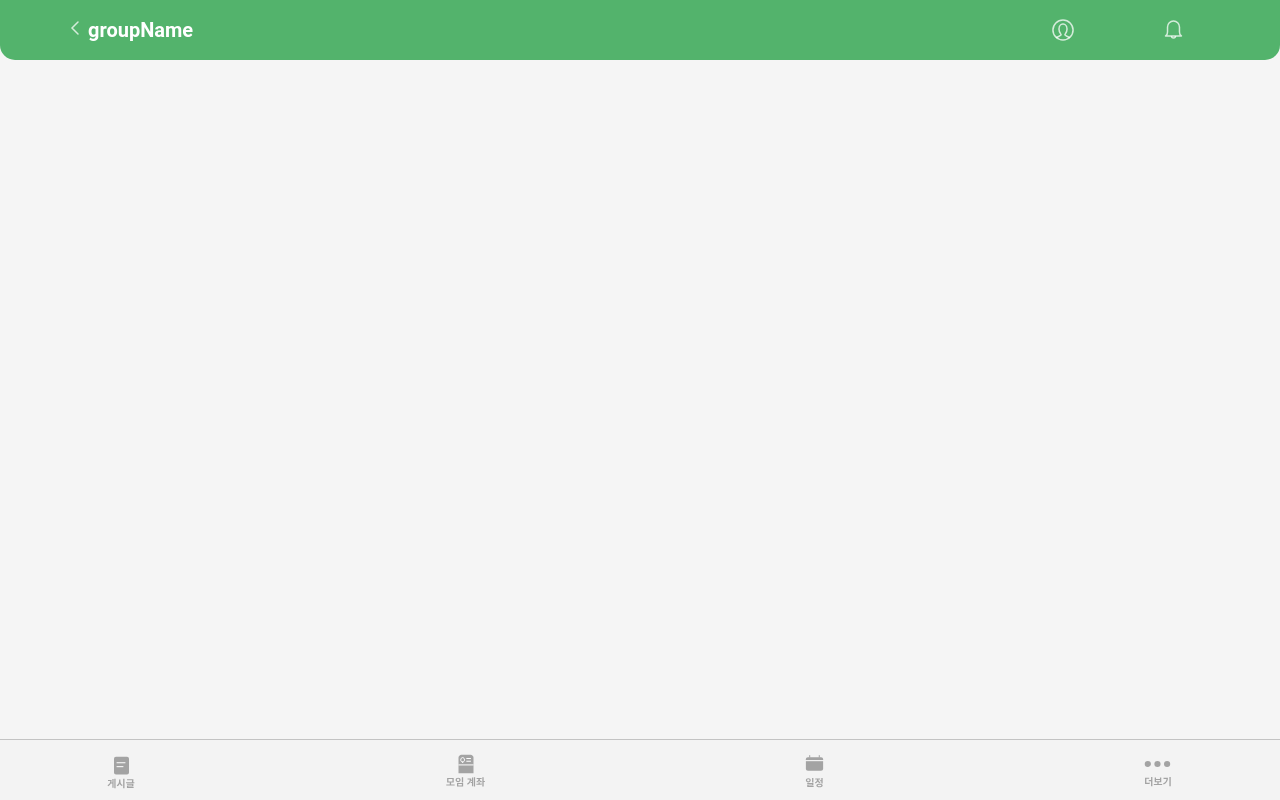
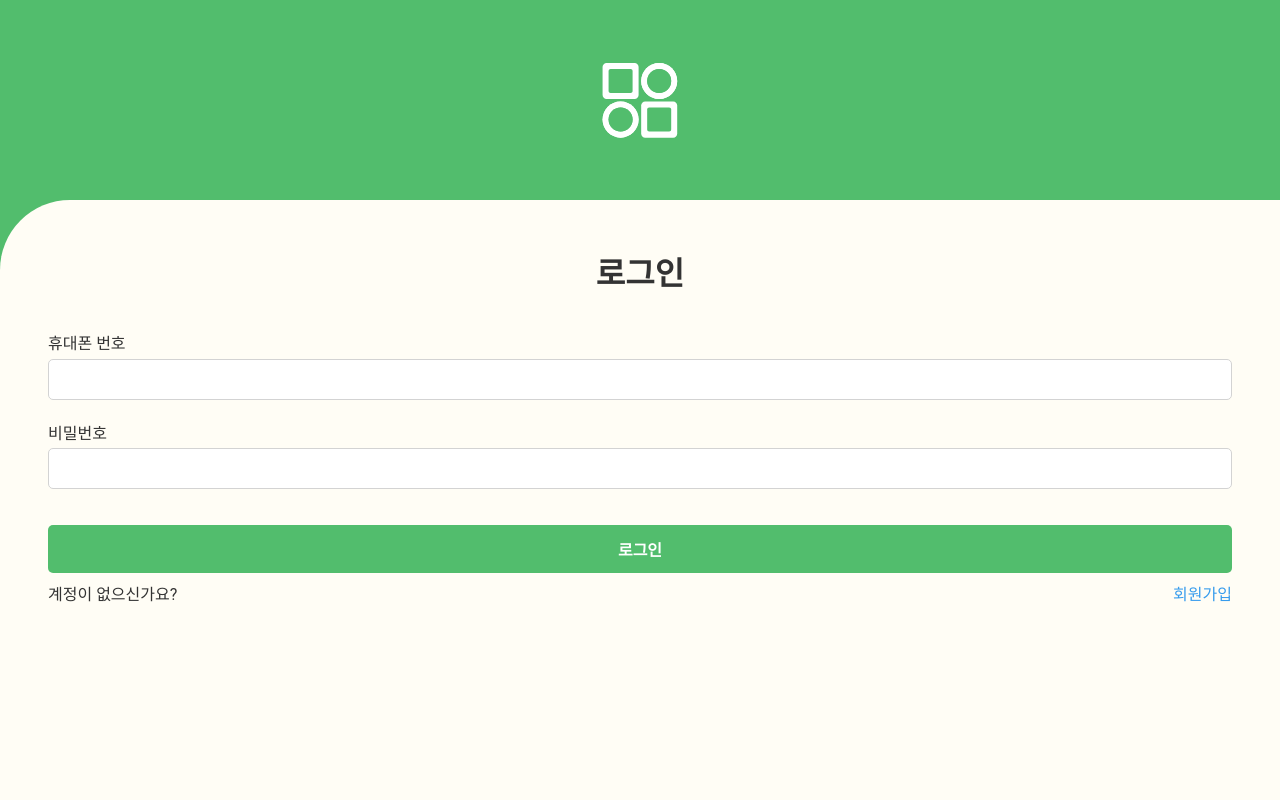
Before and after one commit to JJOK97/more-more, a React (Vite) app in the folder frontend/: page /login in a window 1280 px wide. Before the commit this address had no page. Built offline with nearby package versions, Linux system fonts and the light colour scheme; a web font is replaced by a local one.

Commit message:
design: 로그인 페이지 디자인 (design/login/S11P21A605-371)

```diff
--- /dev/null
+++ b/frontend/src/assets/css/user/login.css
@@ -0,0 +1,127 @@
+.login-container {
+	position: fixed;
+	top: 0;
+	left: 0;
+	right: 0;
+	bottom: 0;
+	background-color: #52bd6d;
+}
+
+.login-logo {
+	width: 100%;
+	height: 25vh;
+	display: flex;
+	align-items: center;
+	justify-content: center;
+}
+
+.login-lgo img {
+	width: 3.75rem;
+	height: 3.75rem;
+}
+
+.login-area {
+	padding: 0 3rem;
+	width: auto;
+	height: 75vh;
+	background-color: #fffdf5;
+	border-radius: 70px 0 0 0;
+	display: flex;
+	flex-direction: column;
+	align-items: center;
+}
+
+.login-text {
+	font-size: 2rem;
+	font-weight: bold;
+	margin-top: 3rem;
+}
+
+.info-container {
+	margin-top: 2.25rem;
+	width: 100%;
+}
+
+.info-phone {
+	display: flex;
+	flex-direction: column;
+	width: 100%;
+	margin-bottom: 1.25rem;
+}
+
+.info-phone input {
+	height: 1.45rem;
+	border-radius: 5px;
+	border: 0.25px solid lightgray;
+	color: rgb(94, 94, 94);
+	font-size: 0.8rem;
+	padding: 0.5rem;
+	margin-top: 0.285rem;
+}
+
+.info-password {
+	display: flex;
+	flex-direction: column;
+	width: 100%;
+}
+
+.info-password input {
+	height: 1.45rem;
+	border-radius: 5px;
+	border: 0.25px solid lightgray;
+	color: rgb(94, 94, 94);
+	font-size: 0.75rem;
+	padding: 0.5rem;
+	margin-top: 0.25rem;
+}
+
+.button-container {
+	display: flex;
+	justify-content: center;
+	margin-top: 2.25rem;
+	width: 100%;
+}
+
+.signup-link {
+	width: 100%;
+	display: flex;
+	justify-content: space-between;
+	margin-top: 0.5rem;
+}
+
+.login-button {
+	width: 100%;
+	height: 3rem;
+	border-radius: 5px;
+	border: none;
+	background-color: #52bd6d;
+	color: white;
+	font-weight: bold;
+	font-size: 1rem;
+	padding: 0.175rem;
+}
+
+.signup-button {
+	text-decoration: none;
+	color: #379ced;
+}
+
+.info-phone input:focus,
+.info-password input:focus {
+	outline: none;
+	border-color: #52bd6d;
+	box-shadow: 0 0 0 2px rgba(82, 189, 109, 0.2);
+	transition: all 0.3s ease;
+	color: #000000;
+}
+
+.info-phone input:focus::placeholder,
+.info-password input:focus::placeholder {
+	color: #52bd6d;
+	opacity: 0.7;
+}
+
+.info-phone input:focus + label,
+.info-password input:focus + label {
+	color: #52bd6d;
+}
--- a/frontend/src/components/common/GroupFooter.jsx
+++ b/frontend/src/components/common/GroupFooter.jsx
@@ -14,7 +14,7 @@ import { useLocation } from 'react-router-dom';
 
 const Footer = () => {
 	const location = useLocation();
-	if(location.pathname === '/') return null;
+	if (location.pathname === '/' || location.pathname == '/login' || location.pathname == '/signup') return null;
 	return (
 		<footer>
 			<div className="navbar">
--- a/frontend/src/components/common/GroupHeader.jsx
+++ b/frontend/src/components/common/GroupHeader.jsx
@@ -8,13 +8,13 @@ import groupData from '@/components/main/data.json'; // data.json 파일의 실
 
 const Header = () => {
 	const location = useLocation();
-	if (location.pathname === '/') return null;
+	if (location.pathname === '/' || location.pathname == '/login' || location.pathname == '/signup') return null;
 	return (
 		<header className="common-header">
 			<div className="menu">
 				<div className="headLeft">
 					<div className="groupName">
-						<Link to="/groups">
+						<Link to="/">
 							<img
 								src={chevron}
 								alt="Back"
--- a/frontend/src/components/common/MainHeader.jsx
+++ b/frontend/src/components/common/MainHeader.jsx
@@ -9,7 +9,7 @@ import { useLocation } from 'react-router-dom';
 
 const Header = () => {
 	const location = useLocation();
-	if (location.pathname !== '/') return null;
+	if (location.pathname !== '/' || location.pathname == '/login' || location.pathname == '/signup') return null;
 	return (
 		<header className="common-header">
 			<div className="menu">
--- /dev/null
+++ b/frontend/src/pages/user/Login.jsx
@@ -0,0 +1,74 @@
+import React, { useState } from 'react';
+import { Link } from 'react-router-dom';
+
+import '@/assets/css/user/login.css';
+
+import icon from '@/assets/img/common/icon.svg';
+
+const Login = () => {
+	const [phoneNumber, setPhoneNumber] = useState('');
+	const [password, setPassword] = useState('');
+
+	const handleLogin = (e) => {
+		e.preventDefault();
+		console.log('로그인 시도:', phoneNumber, password);
+	};
+
+	return (
+		<div className="login-container">
+			<div className="login-logo">
+				<img
+					src={icon}
+					alt="logo"
+				/>
+			</div>
+			<div className="login-area">
+				<div className="login-text">로그인</div>
+				<form
+					onSubmit={handleLogin}
+					className="info-container"
+				>
+					<div className="info-phone">
+						<label htmlFor="phone-number">휴대폰 번호</label>
+						<input
+							id="phone-number"
+							type="tel"
+							value={phoneNumber}
+							onChange={(e) => setPhoneNumber(e.target.value)}
+							required
+						/>
+					</div>
+					<div className="info-password">
+						<label htmlFor="password">비밀번호</label>
+						<input
+							id="password"
+							type="password"
+							value={password}
+							onChange={(e) => setPassword(e.target.value)}
+							required
+						/>
+					</div>
+					<div className="button-container">
+						<button
+							type="submit"
+							className="login-button"
+						>
+							로그인
+						</button>
+					</div>
+				</form>
+				<div className="signup-link">
+					계정이 없으신가요?{' '}
+					<Link
+						className="signup-button"
+						to="/signup"
+					>
+						회원가입
+					</Link>
+				</div>
+			</div>
+		</div>
+	);
+};
+
+export default Login;
--- a/frontend/src/router/appRouter.jsx
+++ b/frontend/src/router/appRouter.jsx
@@ -3,14 +3,16 @@ import '@/assets/css/common/appRouter.css';
 import MainHeader from '@/components/common/MainHeader';
 import Header from '@/components/common/GroupHeader';
 import Footer from '@/components/common/GroupFooter';
+
+import Main from '@/pages/Main';
+import Login from '@/pages/user/Login';
+import Profile from '@/pages/user/Profile';
+import CreatePost from '@/pages/createPost/CreatePost';
 import GroupAccount from '@/pages/groupaccount/GroupAccount';
 import Schedule from '@/pages/schedule/GroupSchedule';
-import GroupAccountDepositStatus from '@/pages/groupaccount/GroupAccountDepositStatus';
-import Main from '@/pages/Main';
-import Profile from '@/pages/User/Profile';
 import Feed from '@/pages/feed/Feed';
 import Post from '@/pages/post/Post';
-import CreatePost from '@/pages/createPost/CreatePost';
+import GroupAccountDepositStatus from '@/pages/groupaccount/GroupAccountDepositStatus';
 
 const AppRouter = () => {
 	return (
@@ -23,7 +25,10 @@ const AppRouter = () => {
 						path="/"
 						element={<Main />}
 					/>
-
+					<Route
+						path="/login"
+						element={<Login />}
+					/>
 					<Route
 						path="/profile"
 						element={<Profile />}
```
